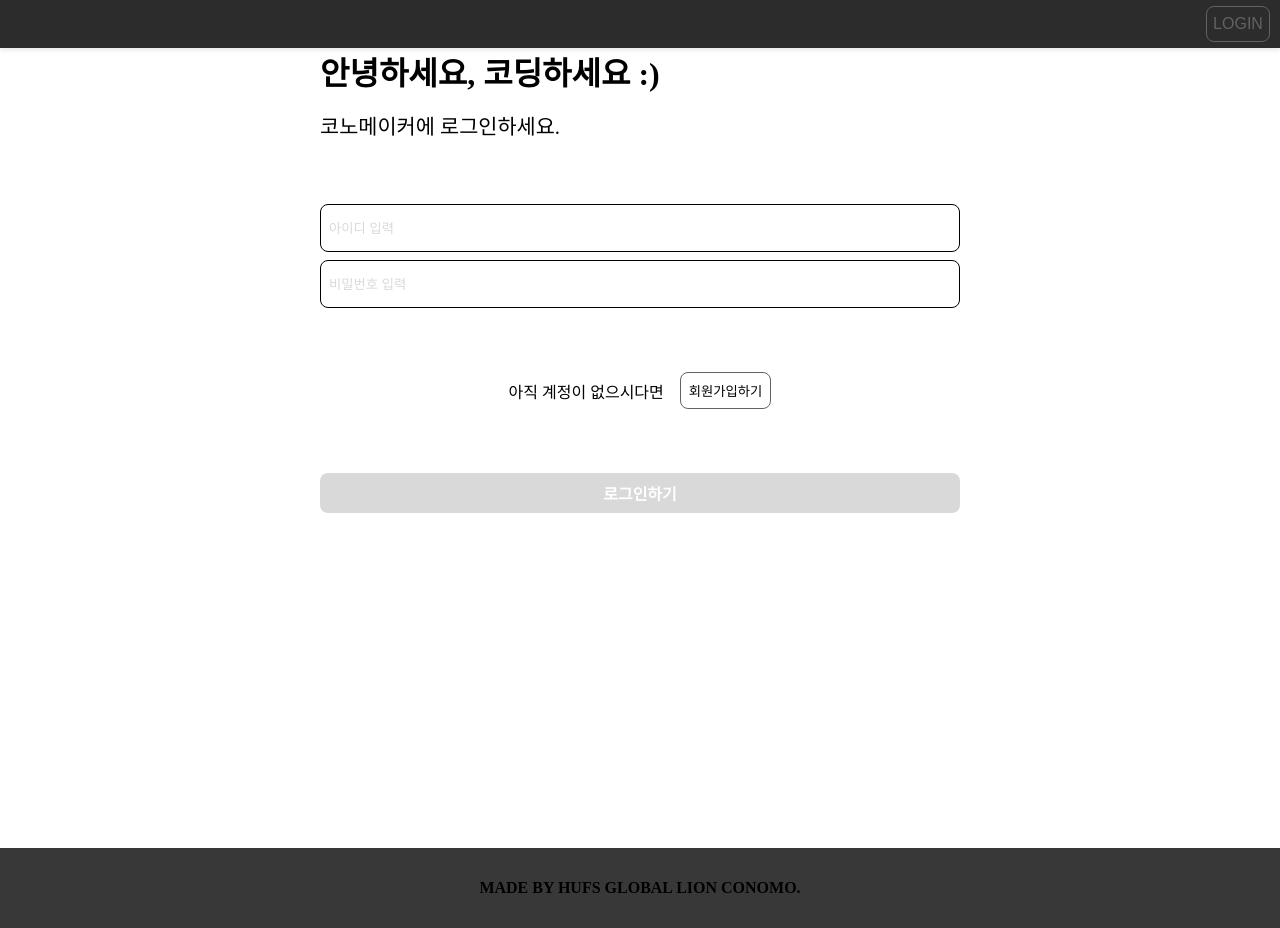
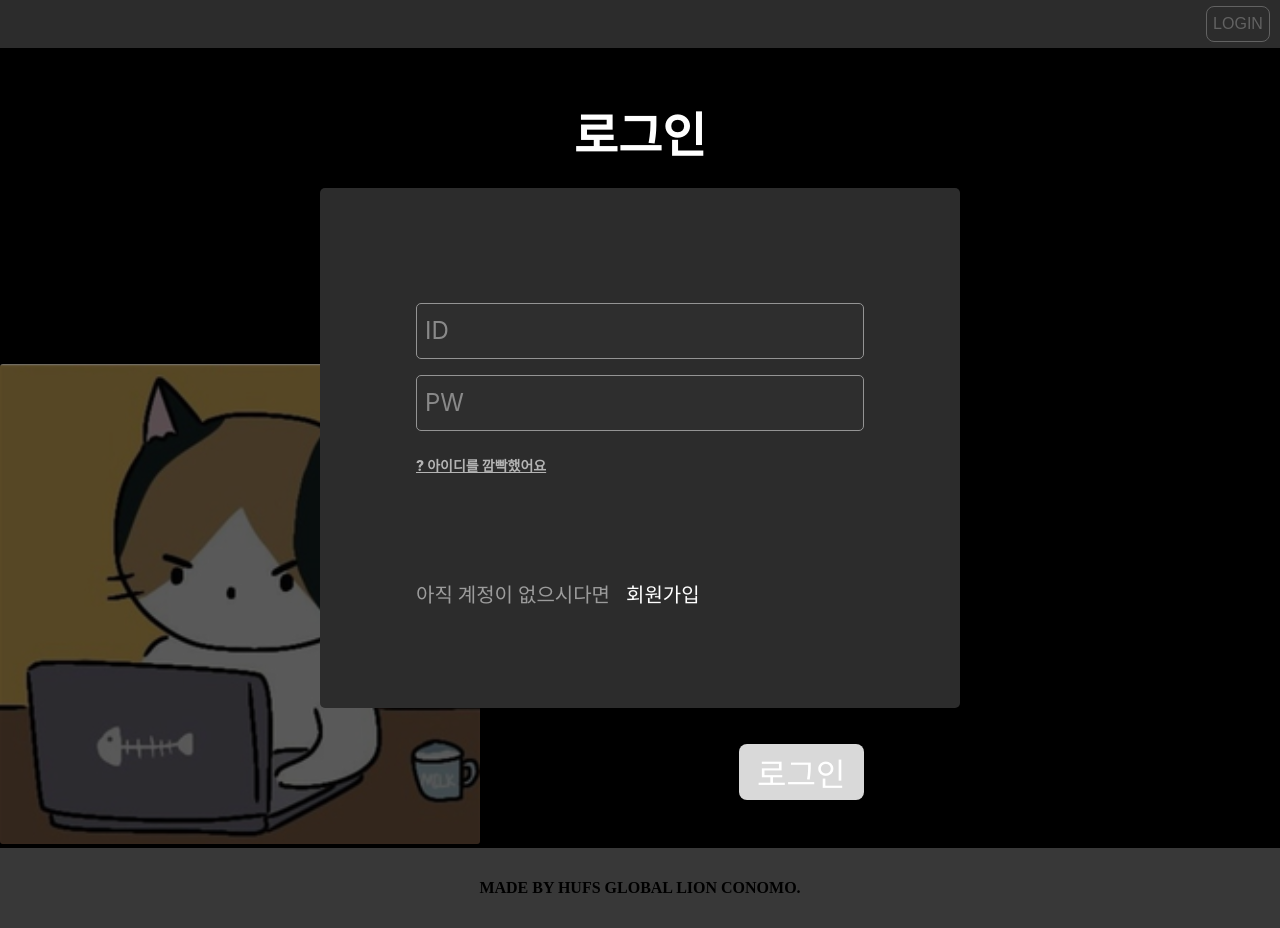
Before and after one commit to AlgorithmGenerator/AlgorithmGenerator-Web, a React (Vite) app in the folder conomoproject/: page /loginpage in a window 1280 px wide. Built offline with nearby package versions, Linux system fonts and the light colour scheme.

Commit message:
feat: Login 페이지 UI완성

```diff
--- a/conomoproject/package.json
+++ b/conomoproject/package.json
@@ -10,10 +10,12 @@
     "preview": "vite preview"
   },
   "dependencies": {
+    "axios": "^1.7.4",
     "react": "^18.2.0",
     "react-dom": "^18.2.0",
-    "react-router-dom": "^6.26.0",
+    "react-router-dom": "^6.26.1",
     "react-spring": "^9.7.4",
+    "recoil": "^0.7.7",
     "styled-components": "^6.1.12"
   },
   "devDependencies": {
@@ -24,6 +26,6 @@
     "eslint-plugin-react": "^7.34.1",
     "eslint-plugin-react-hooks": "^4.6.0",
     "eslint-plugin-react-refresh": "^0.4.6",
-    "vite": "^5.2.0"
+    "vite": "^5.4.1"
   }
 }
--- a/conomoproject/src/components/header/login.jsx
+++ b/conomoproject/src/components/header/login.jsx
@@ -1,100 +1,9 @@
-import React, { useState } from 'react';
+import { useState } from 'react';
 import styled from 'styled-components';
 import { useNavigate } from 'react-router-dom';
 import CustomRow from '../container/CustomRow';
 import CustomColumn from '../container/CustomColumn';
 import CustomFont from '../container/CustomFont';
-
-const ContainerCenter = styled.div`
-  display: flex;
-  flex-direction: column;
-  align-items: center;
-  width: 100%;
-  min-height: 100vh;
-`;
-
-const PageContainer = styled(ContainerCenter)`
-  width: 100%;
-  display: flex;
-  flex-direction: column;
-  justify-content: flex-start;
-  gap: 4rem;
-  position: relative;
-  background-color: white;
-`;
-
-const Button = styled.button`
-  border: 1px solid #626262;
-  border-radius: 0.5rem;
-  background-color: transparent;
-  display: flex;
-  align-items: center;
-  justify-content: center;
-  padding: 0.5rem;
-  cursor: pointer;
-`;
-
-const Button2 = styled.button`
-  border: none;
-  border-radius: 0.5rem;
-  background-color: ${(props) => (props.disabled ? '#D9D9D9' : 'black')};
-  width: 50%;
-  display: flex;
-  align-items: center;
-  justify-content: center;
-  padding: 0.5rem;
-  cursor: ${(props) => (props.disabled ? 'not-allowed' : 'pointer')};
-`;
-
-const IDInput = styled.input.attrs({
-    placeholder: '아이디 입력',
-})`
-  width: 50%;
-  height: 3rem;
-  border: 1px solid black;
-  border-radius: 0.5rem;
-  padding: 0.5rem;
-  box-sizing: border-box;
-
-  &::placeholder {
-    color: #D9D9D9;
-  }
-`;
-
-const PWInput = styled.input.attrs({
-    placeholder: '비밀번호 입력',
-    type: 'password',
-})`
-  width: 50%;
-  height: 3rem;
-  border: 1px solid black;
-  border-radius: 0.5rem;
-  padding: 0.5rem;
-  box-sizing: border-box;
-
-  &::placeholder {
-    color: #D9D9D9;
-  }
-`;
-
-const ModalBackground = styled.div`
-  position: fixed;
-  top: 0;
-  left: 0;
-  width: 100%;
-  height: 100%;
-  background-color: rgba(0, 0, 0, 0.5);
-  display: flex;
-  justify-content: center;
-  align-items: center;
-`;
-
-const Modal = styled.div`
-  background-color: white;
-  padding: 2rem;
-  border-radius: 0.5rem;
-  box-shadow: 0 2px 10px rgba(0, 0, 0, 0.1);
-`;
 
 const LoginPage = () => {
     const navigate = useNavigate();
@@ -120,29 +29,36 @@ const LoginPage = () => {
 
     return (
         <ContainerCenter>
-            <PageContainer>
-                <CustomColumn width='100%' alignItems='center' justifyContent='center' gap='1rem'>
-                    <CustomRow width='50%' alignItems='center' justifyContent='flex-start'>
-                        <CustomFont color='black' fontWeight='bold' font='2rem'>안녕하세요, 코딩하세요 :)</CustomFont>
-                    </CustomRow>
-                    <CustomRow width='50%' alignItems='center' justifyContent='flex-start'>
-                        <CustomFont color='black' font='1.3rem'>코노메이커에 로그인하세요.</CustomFont>
+            <ImageBox>
+                <Image img src="/LogoHD.svg" alt="고양이 이미지" />
+            </ImageBox>
+
+            <LoginSmallBoxContainer>
+                <CustomColumn width='100%' alignItems='center' justifyContent='center' gap='1rem' border-radius="0.3125rem" border="1px #838383" background-color="#2C2C2C">
+                    <CustomRow width='50%' alignItems='center' justifyContent='center'>
+                        <CustomFont color='white' fontWeight='bold' font='3rem'>로그인</CustomFont>
                     </CustomRow>
                 </CustomColumn>
 
-                <CustomColumn width='100%' alignItems='center' justifyContent='center' gap='0.5rem'>
+                <Line />
+
+                <CustomColumn width='70%' alignItems='center' justifyContent='center' gap='0.5rem'>
                     <IDInput value={id} onChange={(e) => setId(e.target.value)} />
                     <PWInput value={pw} onChange={(e) => setPw(e.target.value)} />
+
+                    <ForgetId>? 아이디를 깜빡했어요</ForgetId>
+
+                    <CustomRow width='100%' alignItems='center' justifyContent='flex-start' gap='1rem'>
+                        <CustomFont color='#9C9C9C' font='1.25rem' font-family="Inter" font-style="normal" font-weight="400" text-align="center">아직 계정이 없으시다면</CustomFont>
+                        <Button onClick={goSignup}>회원가입</Button>
+                    </CustomRow>
+
+                    <ButtonRightContainer>
+                        <Button2 onClick={doneLogin} disabled={isButtonDisabled}>
+                            <LoginFont>로그인</LoginFont>
+                        </Button2>
+                    </ButtonRightContainer>
                 </CustomColumn>
-
-                <CustomRow width='100%' alignItems='center' justifyContent='center' gap='1rem'>
-                    <CustomFont color='black' font='1rem'>아직 계정이 없으시다면</CustomFont>
-                    <Button onClick={goSignup}>회원가입하기</Button>
-                </CustomRow>
-
-                <Button2 onClick={doneLogin} disabled={isButtonDisabled}>
-                    <CustomFont color='white' fontWeight='bold' font='1rem'>로그인하기</CustomFont>
-                </Button2>
 
                 {showModal && (
                     <ModalBackground>
@@ -151,9 +67,194 @@ const LoginPage = () => {
                         </Modal>
                     </ModalBackground>
                 )}
-            </PageContainer>
+            </LoginSmallBoxContainer>
         </ContainerCenter>
     );
 };
 
 export default LoginPage;
+
+const ContainerCenter = styled.div`
+    display: flex;
+    flex-direction: column;
+    align-items: center;
+    justify-content: center;
+    width: 100%;
+    min-height: 100vh;
+    background-color: black;
+    z-index: 1;
+    position: relative;
+`;
+
+const LoginSmallBoxContainer = styled.div`
+    width: 40rem;
+    display: flex;
+    flex-direction: column;
+    justify-content: center;
+    align-items: center;
+    gap: 4rem;
+    border-radius: 0.3125rem;
+    border: 1px #838383;
+    background: #2C2C2C;
+    height: 65vh;
+    z-index: 1;
+    position: absolute;
+`;
+
+const Button = styled.div`
+    color: #FFF;
+    text-align: center;
+    font-family: Inter;
+    font-size: 1.25rem;
+    font-style: normal;
+    font-weight: 400;
+    line-height: normal;
+`;
+
+const ButtonRightContainer = styled.div`
+    display: flex;
+    justify-content: flex-end;
+    width: 100%;
+`;
+
+const Button2 = styled.button`
+    display: flex;
+    align-items: center;
+    justify-content: center;
+    border: none;
+    border-radius: 0.5rem;
+    background-color: ${(props) => (props.disabled ? '#D9D9D9' : 'black')};
+    width: 28%;
+    height: 3.5rem;
+    padding: 0.5rem;
+    cursor: ${(props) => (props.disabled ? 'not-allowed' : 'pointer')};
+    margin-top: 8rem;
+`;
+
+const IDInput = styled.input.attrs({
+    placeholder: 'ID',
+})`
+    width: 100%;
+    height: 3.5rem;
+    border-radius: 0.3125rem;
+    border: 1px solid #949494;
+    background: rgba(217, 217, 217, 0.01);
+    padding: 0.5rem;
+    box-sizing: border-box;
+    margin-top: 0.5rem;
+
+    color: #898989;
+
+    font-family: Inter;
+    font-size: 1.5rem;
+    font-style: normal;
+    font-weight: 400;
+    line-height: normal;
+
+    &::placeholder {
+        color: #898989;
+        font-family: Inter;
+        font-size: 1.5rem;
+        font-style: normal;
+        font-weight: 400;
+        line-height: normal;
+    }
+`;
+
+const PWInput = styled.input.attrs({
+    placeholder: 'PW',
+    type: 'password',
+})`
+    width: 100%;
+    height: 3.5rem;
+    border-radius: 0.3125rem;
+    border: 1px solid #949494;
+    background: rgba(217, 217, 217, 0.01);
+    padding: 0.5rem;
+    box-sizing: border-box;
+    margin-top: 0.5rem;
+
+    color: #898989;
+
+    font-family: Inter;
+    font-size: 1.5rem;
+    font-style: normal;
+    font-weight: 400;
+    line-height: normal;
+
+    &::placeholder {
+        color: #898989;
+        font-family: Inter;
+        font-size: 1.5rem;
+        font-style: normal;
+        font-weight: 400;
+        line-height: normal;
+    }
+`;
+
+const ForgetId = styled.div`
+    display: flex;
+    justify-content: flex-start;
+    width: 100%;
+    color: #B4B4B4;
+    font-family: Inter;
+    font-size: 0.875rem;
+    font-style: normal;
+    font-weight: 800;
+    line-height: normal;
+    text-decoration: underline;
+    margin-top: 1rem;
+    margin-bottom: 6rem;
+`;
+
+const ModalBackground = styled.div`
+    position: fixed;
+    top: 0;
+    left: 0;
+    width: 100%;
+    height: 100%;
+    background-color: rgba(0, 0, 0, 0.5);
+    display: flex;
+    justify-content: center;
+    align-items: center;
+`;
+
+const Modal = styled.div`
+    background-color: white;
+    padding: 2rem;
+    border-radius: 0.5rem;
+    box-shadow: 0 2px 10px rgba(0, 0, 0, 0.1);
+`;
+
+const LoginFont = styled.div`
+    color: #FFF;
+    text-align: center;
+    font-family: Inter;
+    font-size: 2rem;
+    font-style: normal;
+    font-weight: 400;
+    line-height: normal;
+`;
+
+const Line = styled.div`
+    background: #8A8A8A;
+    width: 80%;
+    height: 0.0625rem; // 1px
+`;
+
+const ImageBox = styled.div`
+    position: absolute;
+    z-index: 0;
+    bottom: 0;          // Position it at the bottom
+    left: 0;            // Position it at the left
+    opacity: 0.5;
+    width: 30rem;       // 원하는 너비로 조절
+    height: auto;       // 비율에 맞춰 자동 높이 조절
+    overflow: hidden;   // 자식 요소가 div를 넘어가지 않도록
+`;
+
+// 이미지 태그에 스타일을 추가
+const Image = styled.img`
+    width: 100%;        // ImageBox의 너비에 맞게 조절
+    height: auto;       // 비율 유지
+`;
```
Also changed, not shown: conomoproject/public/LogoHD.svg (added), 1 other file (tests, documents, lock files or other folders).
